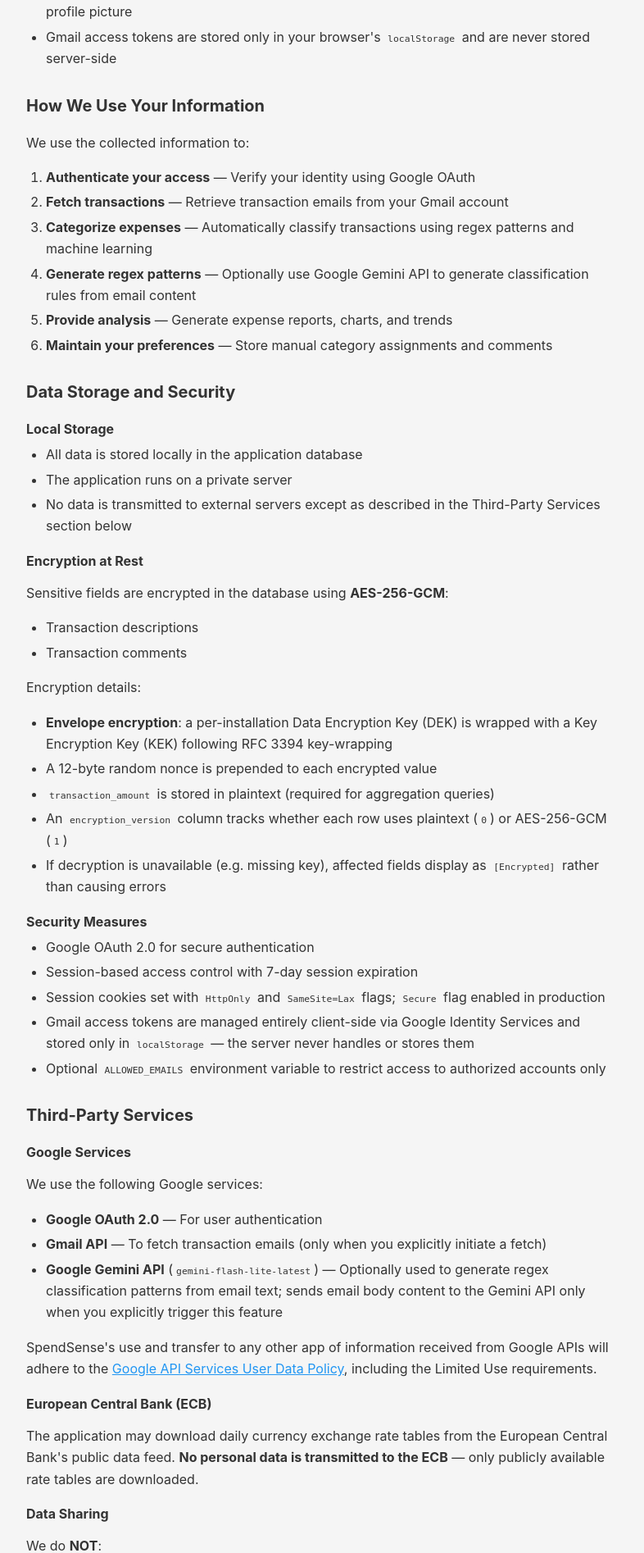
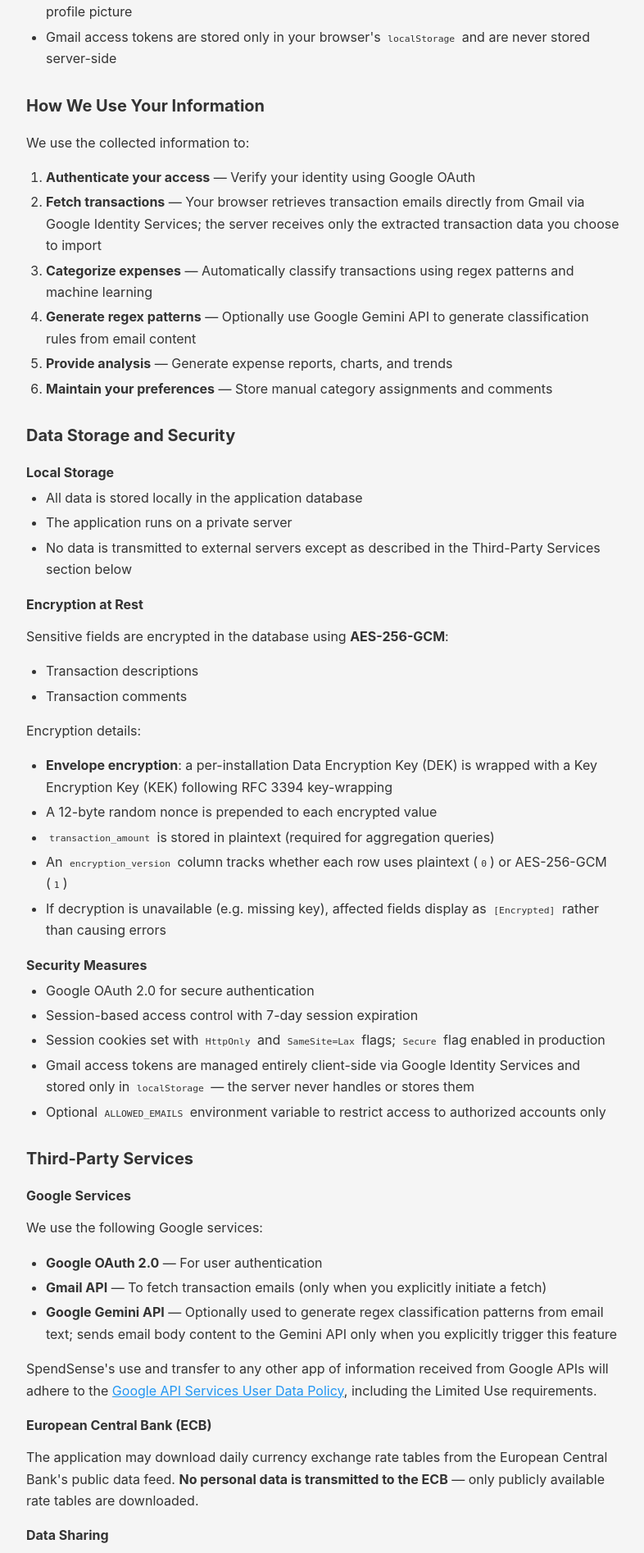
Before and after one commit to lruggieri/spendsense, a Flask app: page /privacy-policy in a window 1280 px wide. Shown: the part 1169-3063 px from the top of the page at 82% size, without its empty margins (244-1030 px from the left). Run offline with Flask 3, Linux system fonts and the light colour scheme; parts of the project's set-up code (start-up, migrations or seed data) failed here and were passed over.

Commit message:
fix/privacy-policy-client-side-oauth: address review comments on Gmail data flow accuracy
- Clarify "Fetch transactions" use case: browser fetches Gmail directly,
  server only receives imported transaction data
- Note gmail.readonly scope is requested client-side via GIS, not server login
- Correct "no raw Gmail content through server" statement: disclose that
  Gemini pattern-generation feature sends selected email body through server

Co-Authored-By: Claude Sonnet 4.6 (1M context) <noreply@anthropic.com>

```diff
--- a/presentation/web/templates/privacy_policy.html
+++ b/presentation/web/templates/privacy_policy.html
@@ -71,7 +71,7 @@
   <p>We use the collected information to:</p>
   <ol>
     <li><strong>Authenticate your access</strong> — Verify your identity using Google OAuth</li>
-    <li><strong>Fetch transactions</strong> — Retrieve transaction emails from your Gmail account</li>
+    <li><strong>Fetch transactions</strong> — Your browser retrieves transaction emails directly from Gmail via Google Identity Services; the server receives only the extracted transaction data you choose to import</li>
     <li><strong>Categorize expenses</strong> — Automatically classify transactions using regex patterns and machine learning</li>
     <li><strong>Generate regex patterns</strong> — Optionally use Google Gemini API to generate classification rules from email content</li>
     <li><strong>Provide analysis</strong> — Generate expense reports, charts, and trends</li>
@@ -118,7 +118,7 @@
   <ul>
     <li><strong>Google OAuth 2.0</strong> — For user authentication</li>
     <li><strong>Gmail API</strong> — To fetch transaction emails (only when you explicitly initiate a fetch)</li>
-    <li><strong>Google Gemini API</strong> (<code>gemini-flash-lite-latest</code>) — Optionally used to generate regex classification patterns from email text; sends email body content to the Gemini API only when you explicitly trigger this feature</li>
+    <li><strong>Google Gemini API</strong> — Optionally used to generate regex classification patterns from email text; sends email body content to the Gemini API only when you explicitly trigger this feature</li>
   </ul>
   <p>SpendSense's use and transfer to any other app of information received from Google APIs will adhere to the <a href="https://developers.google.com/terms/api-services-user-data-policy" target="_blank" rel="noopener">Google API Services User Data Policy</a>, including the Limited Use requirements.</p>
 
@@ -140,7 +140,7 @@
   <p>SpendSense's use and transfer to any other app of information received from Google APIs will adhere to the <a href="https://developers.google.com/terms/api-services-user-data-policy#additional_requirements_for_specific_api_scopes" target="_blank" rel="noopener">Google API Services User Data Policy</a>, including the Limited Use requirements. This includes data sent to Google Gemini API, which is used solely to provide the regex pattern generation feature explicitly triggered by the user.</p>
 
   <h3>Scopes Used</h3>
-  <p>The application requests the following Gmail API scope:</p>
+  <p>The application requests the following Gmail API scope, obtained client-side via Google Identity Services in your browser — it is <strong>not</strong> requested during server-side login:</p>
   <ul>
     <li><code>https://www.googleapis.com/auth/gmail.readonly</code> — Read-only access to Gmail messages</li>
   </ul>
@@ -153,7 +153,7 @@
     <li>Store the extracted transaction data you choose to import in the application database</li>
     <li>Optionally generate regex classification patterns via Gemini API — only when you explicitly trigger this feature; only the email body text for the selected email is sent</li>
   </ol>
-  <p>No raw Gmail content (email subjects, bodies, or metadata) is stored on or transmitted through our server. The Gmail access token never leaves your browser.</p>
+  <p>Raw Gmail content (email subjects, bodies, or metadata) is never stored on our server. The Gmail access token never leaves your browser. The one exception is the Gemini pattern-generation feature (item 4 above): when you explicitly trigger it, the selected email's body text is sent from your browser to our server, which forwards it to the Gemini API — no other Gmail content reaches the server.</p>
 
   <h2>Your Rights and Choices</h2>
   <p>You have the right to:</p>
```
